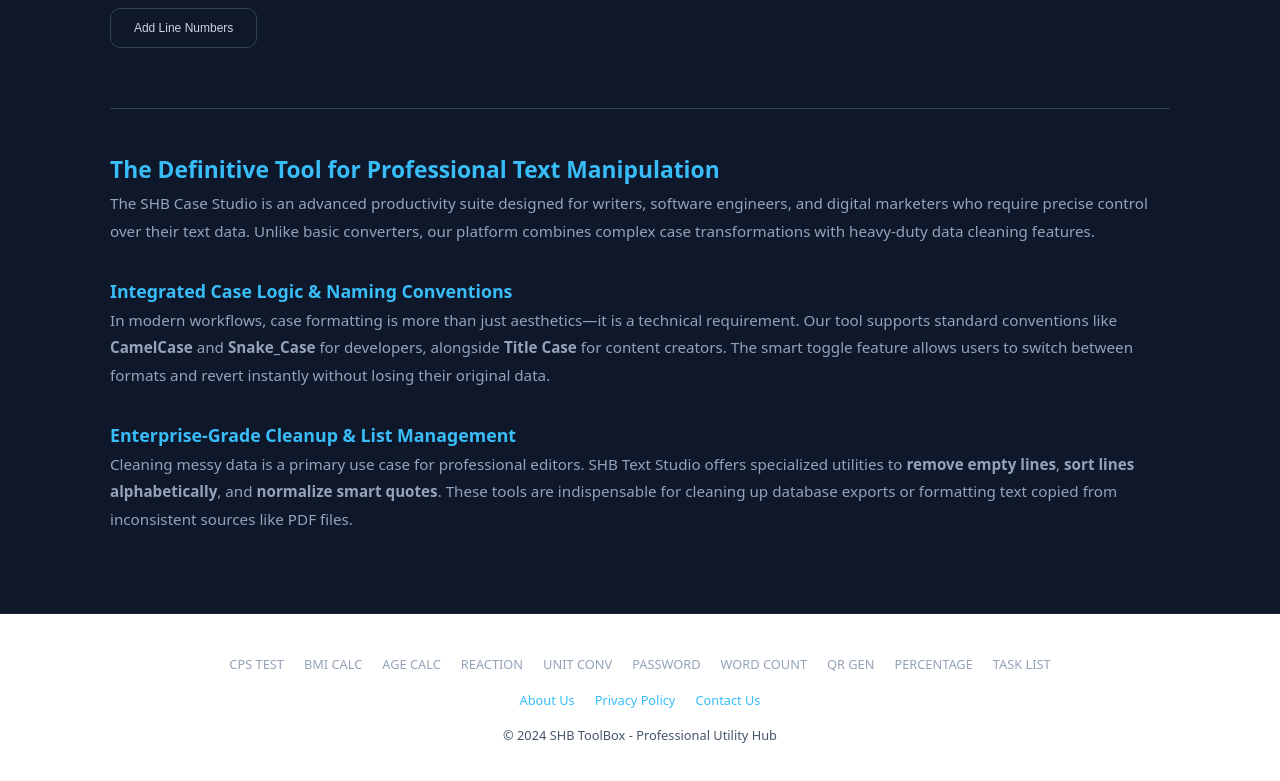
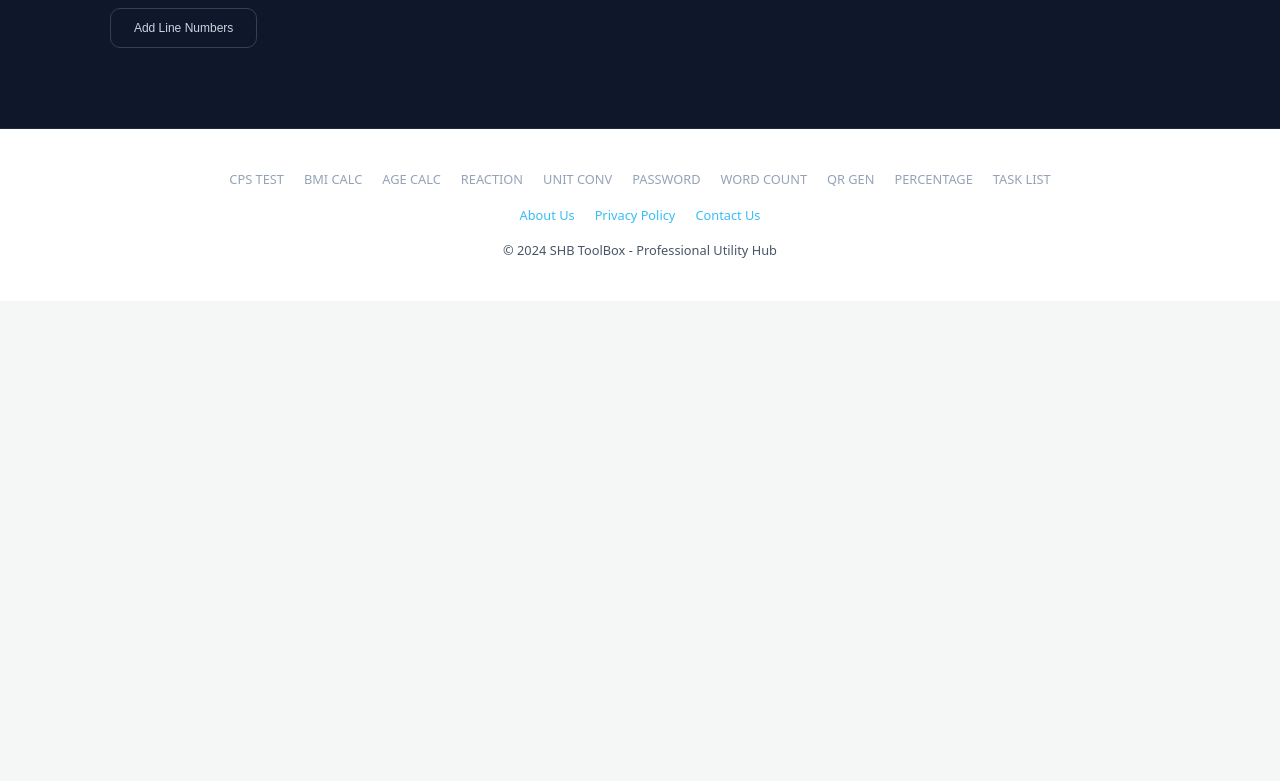
Before and after one commit to vivaindus/vivaindus.github.io, a Next.js app: page /caseconverter in a window 1280 px wide. Shown: the part 853-1634 px from the top of the page. After the commit the page ends 1154 px from the top, so only its background shows below. Built offline with nearby package versions, Linux system fonts and the light colour scheme.

Commit message:
caseconverter updated

```diff
--- a/pages/caseconverter/index.js
+++ b/pages/caseconverter/index.js
@@ -143,16 +143,6 @@
                         </div>
                     </div>
                 </div>
-                <div style={{ marginTop: '60px', borderTop: '1px solid #334155', paddingTop: '40px', color: '#94a3b8', fontSize: '0.95rem', lineHeight: '1.8' }}>
-                    <h2 style={{ color: '#38bdf8' }}>The Definitive Tool for Professional Text Manipulation</h2>
-                    <p>The SHB Case Studio is an advanced productivity suite designed for writers, software engineers, and digital marketers who require precise control over their text data. Unlike basic converters, our platform combines complex case transformations with heavy-duty data cleaning features.</p>
-
-                    <h3 style={{ color: '#38bdf8', marginTop: '30px' }}>Integrated Case Logic & Naming Conventions</h3>
-                    <p>In modern workflows, case formatting is more than just aesthetics—it is a technical requirement. Our tool supports standard conventions like <strong>CamelCase</strong> and <strong>Snake_Case</strong> for developers, alongside <strong>Title Case</strong> for content creators. The smart toggle feature allows users to switch between formats and revert instantly without losing their original data.</p>
-
-                    <h3 style={{ color: '#38bdf8', marginTop: '30px' }}>Enterprise-Grade Cleanup & List Management</h3>
-                    <p>Cleaning messy data is a primary use case for professional editors. SHB Text Studio offers specialized utilities to <strong>remove empty lines</strong>, <strong>sort lines alphabetically</strong>, and <strong>normalize smart quotes</strong>. These tools are indispensable for cleaning up database exports or formatting text copied from inconsistent sources like PDF files.</p>
-                </div>
             </div>
         </ToolboxLayout>
     );
```
